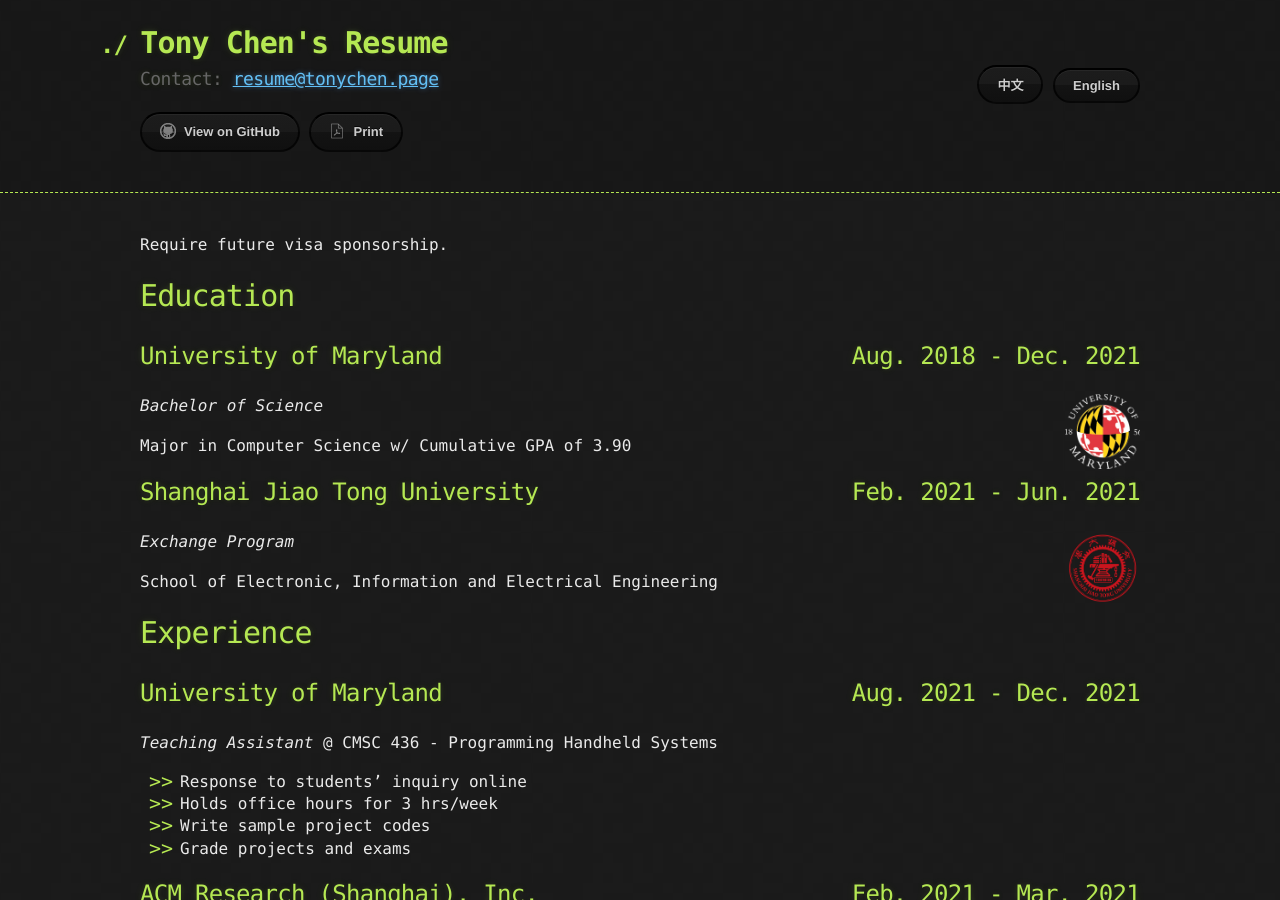
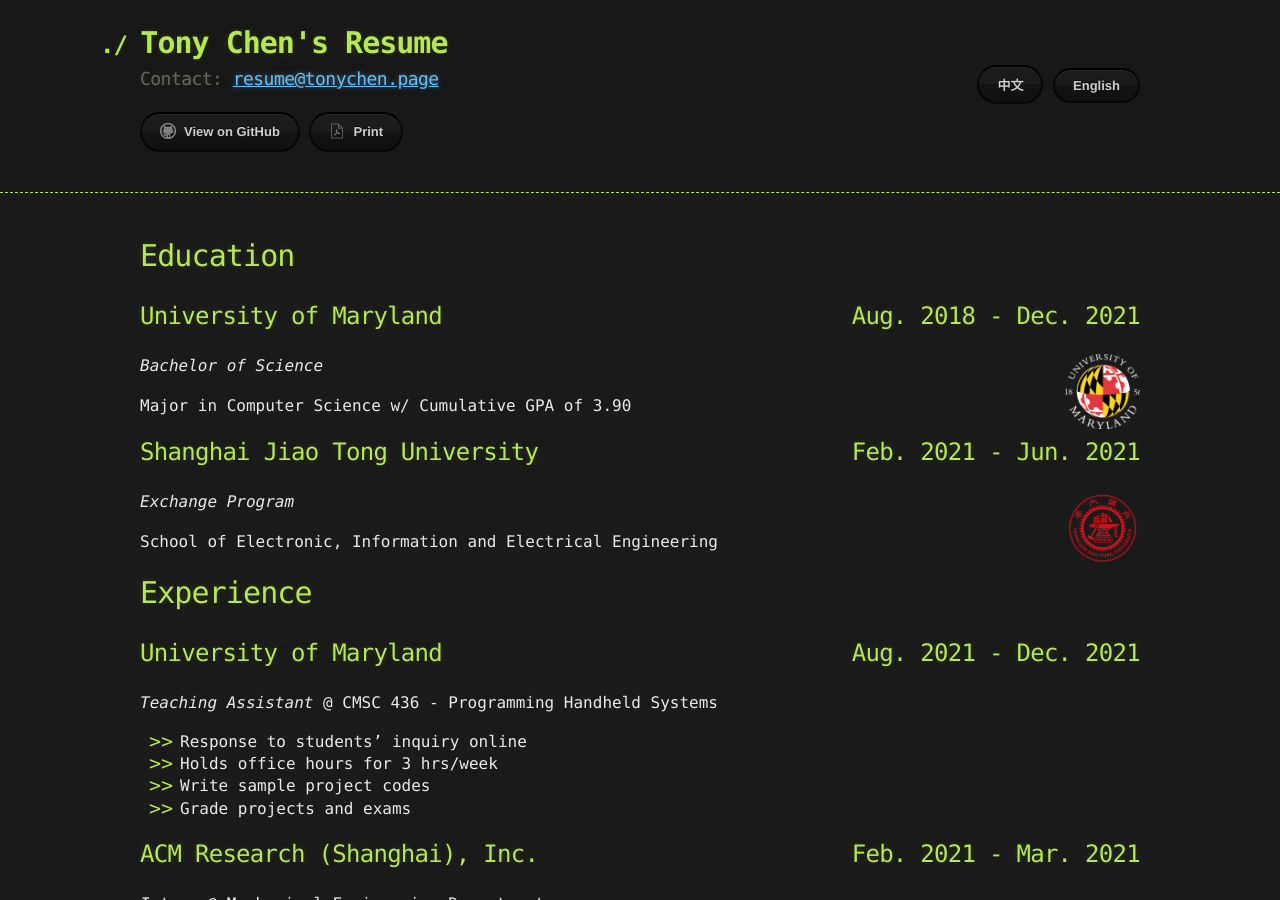
Before and after one commit to TonyCSB/TonyCSB.github.io, a Jekyll site: the page built from resume.md, in a window 1280 px wide and 900 px high. Built offline with Jekyll 4.4.1, drawn with Linux system fonts in a browser that asks for light colours.

Commit message:
Update 2021.10.17-20:10:53

```diff
--- a/resume.md
+++ b/resume.md
@@ -12,8 +12,6 @@
 
 languages: ["en", "zh"]
 ---
-
-Require future visa sponsorship.
 
 # Education
 
```
